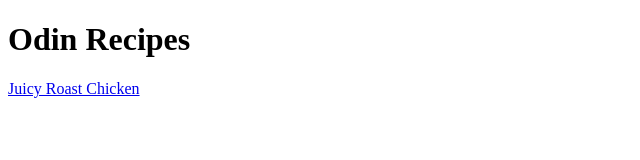
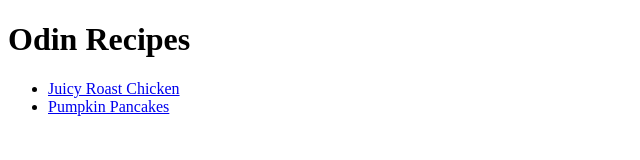
Before and after one commit to The-Shy-Guy/odin-recipes, a plain HTML site: page index.html in a window 1280 px wide. Shown: the whole page, without its empty margins (0-640 px from the left). Drawn offline with Linux system fonts and the light colour scheme.

Commit message:
index.html

```diff
--- a/index.html
+++ b/index.html
@@ -7,7 +7,9 @@
 
     <body>
         <h1>Odin Recipes</h1>
-        <a href="recipes/roast-chicken.html">Juicy Roast Chicken</a>
+        <ul>
+            <li><a href="recipes/roast-chicken.html">Juicy Roast Chicken</a></li>
+            <li><a href="recipes/pumpkin-pancake.html">Pumpkin Pancakes</a></li>
 
 
 
```
